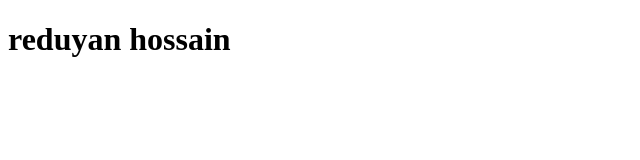
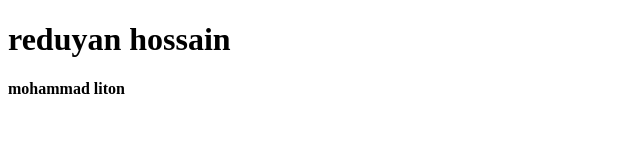
Before and after one commit to LitonDhli/my-second-website1, a plain HTML site: page index.html in a window 1280 px wide. Shown: the whole page, without its empty margins (0-640 px from the left). Drawn offline with Linux system fonts and the light colour scheme.

Commit message:
first commit

```diff
--- a/index.html
+++ b/index.html
@@ -7,5 +7,6 @@
 </head>
 <body>
   <h1>reduyan hossain</h1>
+  <h4> mohammad liton </h4>
 </body>
 </html>
```
Also changed, not shown: 1 other file.
